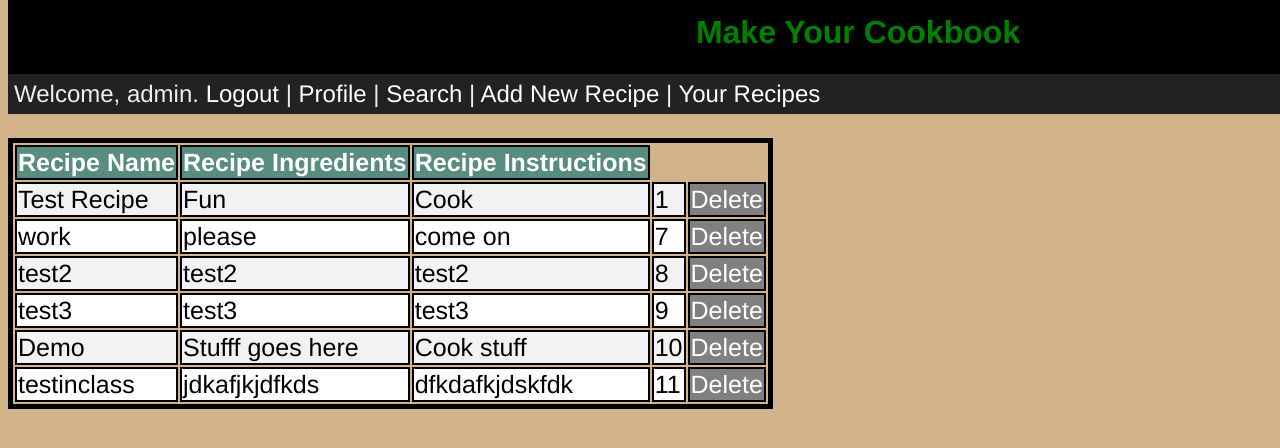
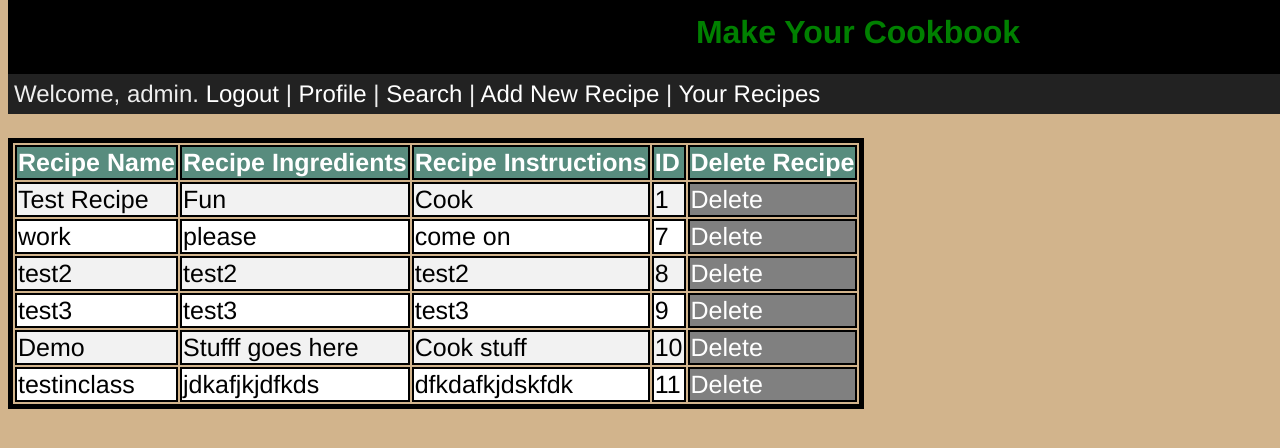
Before and after one commit to shaikio/CSI3370Project, a PHP site: page /yourRecipes.php in a window 1280 px wide. Shown: the top 448 px of the page. Run offline with PHP 8.4, Linux system fonts and the light colour scheme; a user stored in the database is signed in; data comes from the database, SQL or seed files in the repository.

Commit message:
Added Anthony's suggestion to the table headers

```diff
--- a/yourRecipes.php
+++ b/yourRecipes.php
@@ -44,7 +44,7 @@
 <div id="recipe-table-listing">
  <table>
  <tr>
-  <th>Recipe Name</th> <th> Recipe Ingredients </th> <th> Recipe Instructions </th>
+  <th>Recipe Name</th> <th> Recipe Ingredients </th> <th> Recipe Instructions </th> <th> ID </th> <th> Delete Recipe </th>
  </tr>
 <?php
 $conn = mysqli_connect("localhost", "root", "", "recipelists");
```
